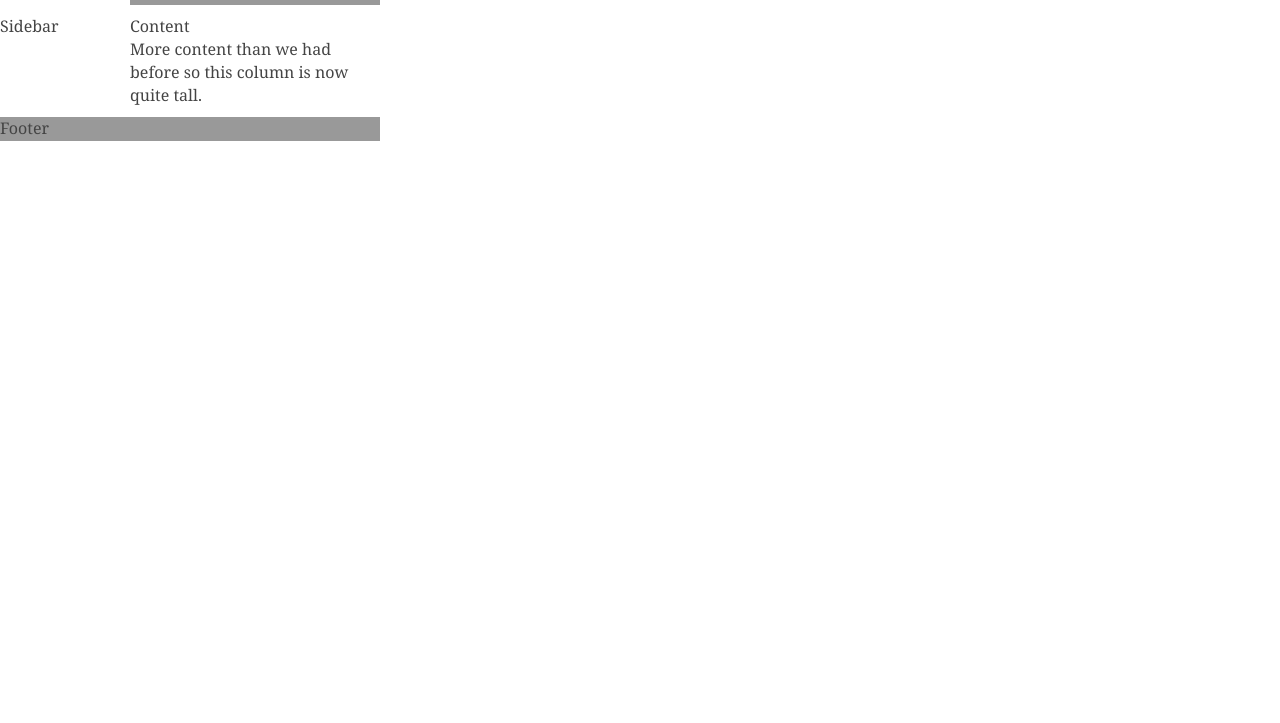
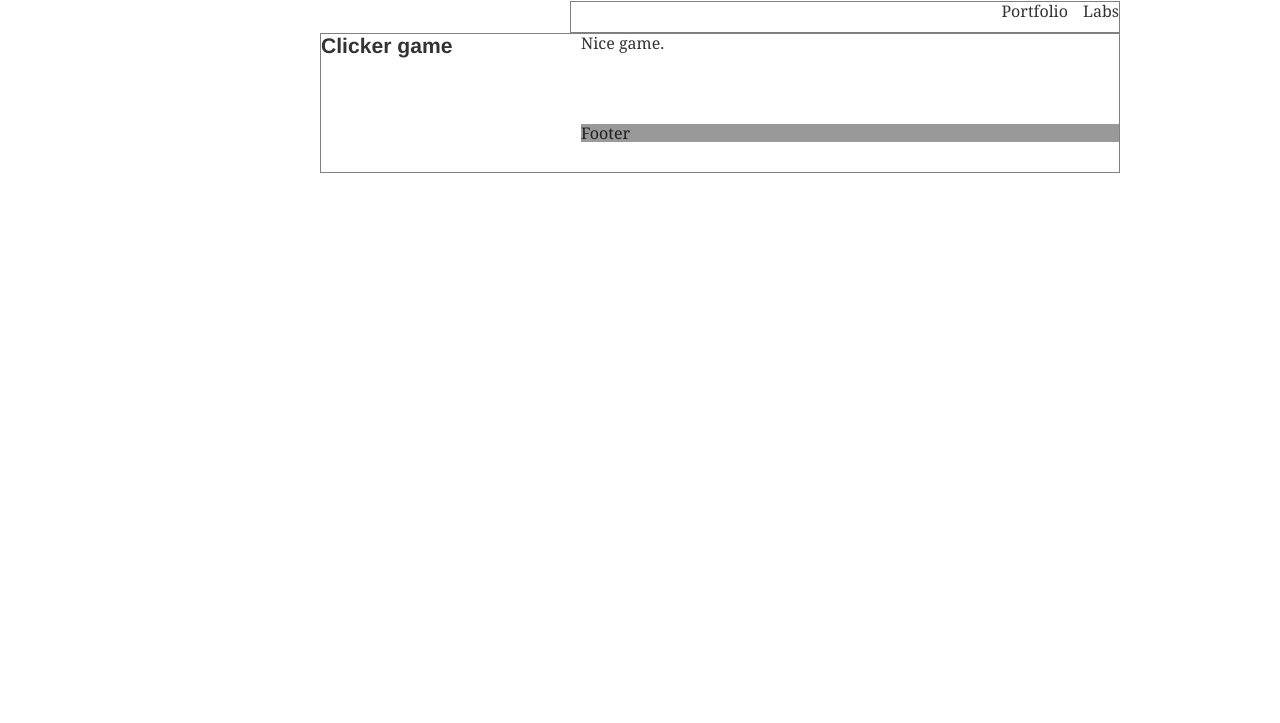
Before and after one commit to czechue/czechue, a Gatsby site: page / in a window 1280 px wide. Shown: the part 77-800 px from the top of the page. Built offline with nearby package versions, Linux system fonts and the light colour scheme; Gatsby itself is replaced by a stand-in of ours.

Commit message:
initial grid

```diff
--- a/package.json
+++ b/package.json
@@ -16,6 +16,7 @@
 		"gatsby-source-filesystem": "^2.1.9",
 		"gatsby-transformer-sharp": "^2.2.6",
 		"node-sass": "^4.12.0",
+		"normalize.css": "^8.0.1",
 		"prop-types": "^15.7.2",
 		"react": "^16.9.0",
 		"react-dom": "^16.9.0",
--- /dev/null
+++ b/src/components/Content/Content.js
@@ -0,0 +1,14 @@
+import React from 'react';
+import * as styles from './Content.module.scss';
+
+const Content = () => {
+	return (
+		<div className={styles.wrapper}>
+			<h3 className={styles.sidebar}>Clicker game</h3>
+			<div className={styles.content}>Nice game.</div>
+			<div className={styles.footer}>Footer</div>
+		</div>
+	);
+};
+
+export default Content;
--- /dev/null
+++ b/src/components/Content/Content.module.scss
@@ -0,0 +1,21 @@
+.wrapper {
+	display: grid;
+	grid-gap: 10px;
+	grid-template-columns: 250px 1fr 120px;
+	grid-template-rows: 80px auto 20px;
+	grid-template-areas:
+		"sidebar content content"
+		"....... footer  footer";
+	border: 1px solid grey;
+}
+
+.footer {
+  background-color: #999;
+  grid-area: footer;
+}
+.sidebar {
+	grid-area: sidebar;
+}
+.content {
+  grid-area: content;
+}
--- /dev/null
+++ b/src/components/Header/Header.js
@@ -0,0 +1,15 @@
+import React from 'react';
+import * as styles from './Header.module.scss';
+
+const Header = () => (
+	<header className={styles.header}>
+		<nav>
+			<ul>
+				<li>Portfolio</li>
+				<li>Labs</li>
+			</ul>
+		</nav>
+	</header>
+);
+
+export default Header;
--- /dev/null
+++ b/src/components/Header/Header.module.scss
@@ -0,0 +1,15 @@
+.header {
+  border: 1px solid grey;
+  margin-left: 250px;
+}
+
+nav > ul {
+  display: flex;
+  justify-content: flex-end;
+  list-style: none;
+  margin: 0;
+}
+
+ul > li {
+  padding-left: 15px;
+}
--- /dev/null
+++ b/src/components/Title/Title.js
@@ -0,0 +1,11 @@
+import React from 'react';
+
+const Title = () => {
+	return (
+		<div>
+			<h1>Michał Lester</h1>
+		</div>
+	);
+};
+
+export default Title;
--- a/src/pages/index.js
+++ b/src/pages/index.js
@@ -1,17 +1,16 @@
 import React from 'react';
+import 'normalize.css';
 import * as styles from './index.module.scss';
+import Header from '../components/Header/Header';
+import Content from '../components/Content/Content';
+import Title from '../components/Title/Title';
 
 const App = () => (
-	<div className={styles.headerSmall}>
-		<h1>Title</h1>
+	<div className={styles.page}>
+		<Title />
 		<div className={styles.wrapper}>
-			<div className={styles.header}>Header</div>
-			<div className={styles.sidebar}>Sidebar</div>
-			<div className={styles.content}>
-				Content
-				<br /> More content than we had before so this column is now quite tall.
-			</div>
-			<div className={styles.footer}>Footer</div>
+			<Header />
+			<Content />
 		</div>
 	</div>
 );
--- a/src/pages/index.module.scss
+++ b/src/pages/index.module.scss
@@ -1,40 +1,11 @@
-.sidebar {
-	grid-area: sidebar;
-}
-
-.content {
-	grid-area: content;
-}
-
-.header {
-	grid-area: header;
-}
-
-.footer {
-	grid-area: footer;
+.page {
+	margin: 0 auto;
+	max-width: 960px;
 }
 
 .wrapper {
-	display: grid;
-	grid-gap: 10px;
-	grid-template-columns: 120px 120px 120px;
-	grid-template-areas:
-		"....... header header"
-		"sidebar content content"
-		"footer  footer  footer";
-	background-color: #fff;
-	color: #444;
+	display: flex;
+	flex-direction: column;
+			max-width: 800px;
+		margin-left: auto;
 }
-
-.box {
-	background-color: #444;
-	color: #fff;
-	border-radius: 5px;
-	padding: 10px;
-	font-size: 150%;
-}
-
-.header,
-.footer {
-	background-color: #999;
-}
```
Also changed, not shown: src/components/Title/Title.module.scss (added), 1 other file.
